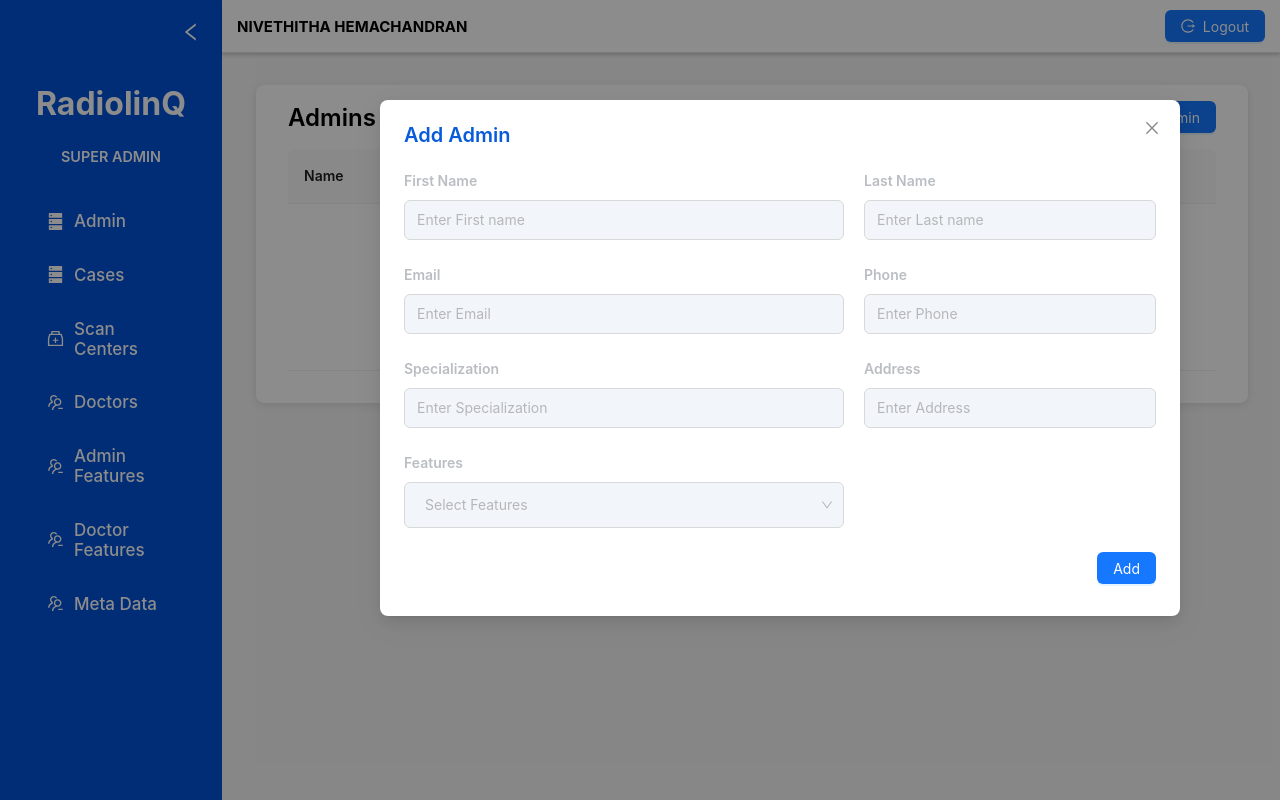
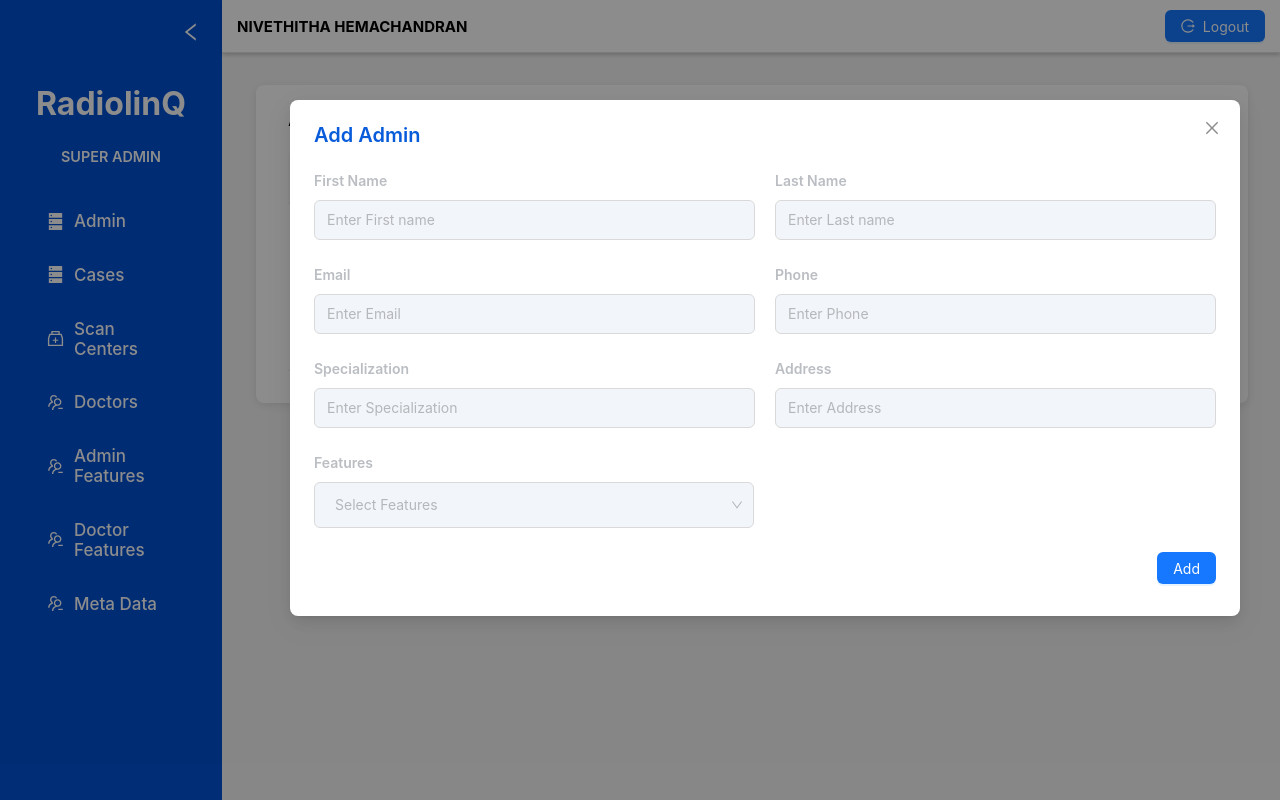
Before and after one commit to Uma-Kumarasamy2003/Super_admin, a React (Create React App) app: page /admin in a window 1280 px wide. Both pictures are taken after a click on the button "Add Admin". Built offline with nearby package versions, Linux system fonts and the light colour scheme.

Commit message:
first commit

```diff
--- a/src/components/pages/Admin.js
+++ b/src/components/pages/Admin.js
@@ -179,6 +179,7 @@ const Admin = () => {
         footer={null}
         destroyOnClose
         className="admin-modal"
+        width={700}
       >
         <Form
           form={form}
--- a/src/components/pages/Doctors.js
+++ b/src/components/pages/Doctors.js
@@ -192,6 +192,7 @@ const Doctors = () => {
         onCancel={() => setShowModal(false)}
         footer={null} // removed default footer
         className="admin-modal"
+        width={700}
       >
         <Form
           layout="vertical"
--- a/src/components/pages/MetaData.js
+++ b/src/components/pages/MetaData.js
@@ -189,6 +189,7 @@ const MetaData = () => {
         onCancel={() => setShowModal(false)}
         footer={null}
         className="admin-modal"
+        width={700}
       >
         <Form
           form={form}
--- a/src/components/pages/Scancenters.js
+++ b/src/components/pages/Scancenters.js
@@ -120,6 +120,7 @@ const Scancentres = () => {
         onCancel={() => setShowModal(false)}
         footer={null} // <- Remove default Cancel and OK buttons
         className="admin-modal"
+        width={700}
       >
         <Form
           form={form}
--- a/src/components/styles/admin_doctor_scancentre.css
+++ b/src/components/styles/admin_doctor_scancentre.css
@@ -44,7 +44,7 @@
 
 .admin-modal .ant-modal-content {
   max-width: 90vw;
-  width: 800px;
+  width: 950px;
 }
 
 .admin-form-button {
--- a/src/components/styles/metadata.css
+++ b/src/components/styles/metadata.css
@@ -10,6 +10,7 @@
   font-weight: 600;
   margin-bottom: 2rem;
   font-size: 1.5rem;
+
 }
 
 .accordion-header {
```
